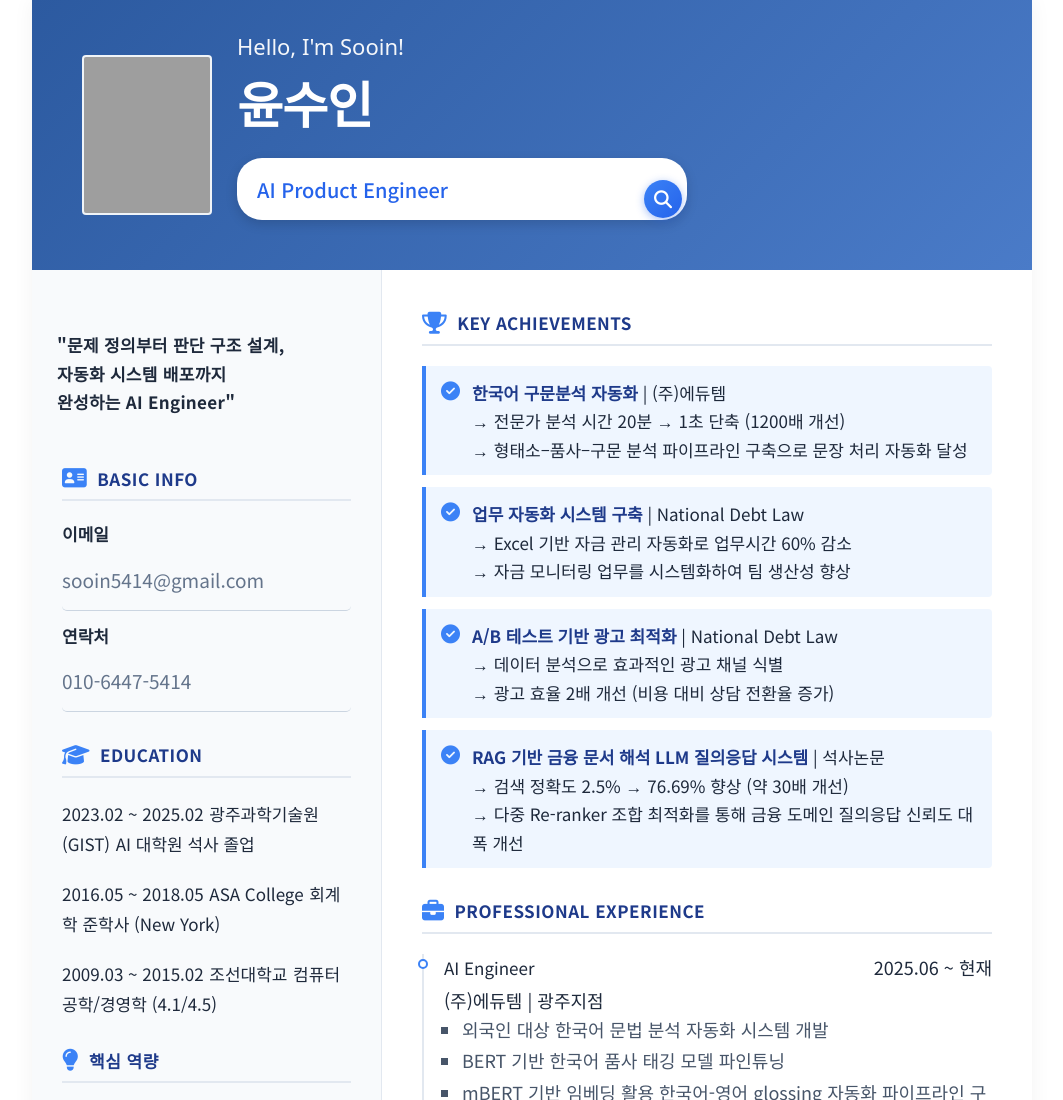
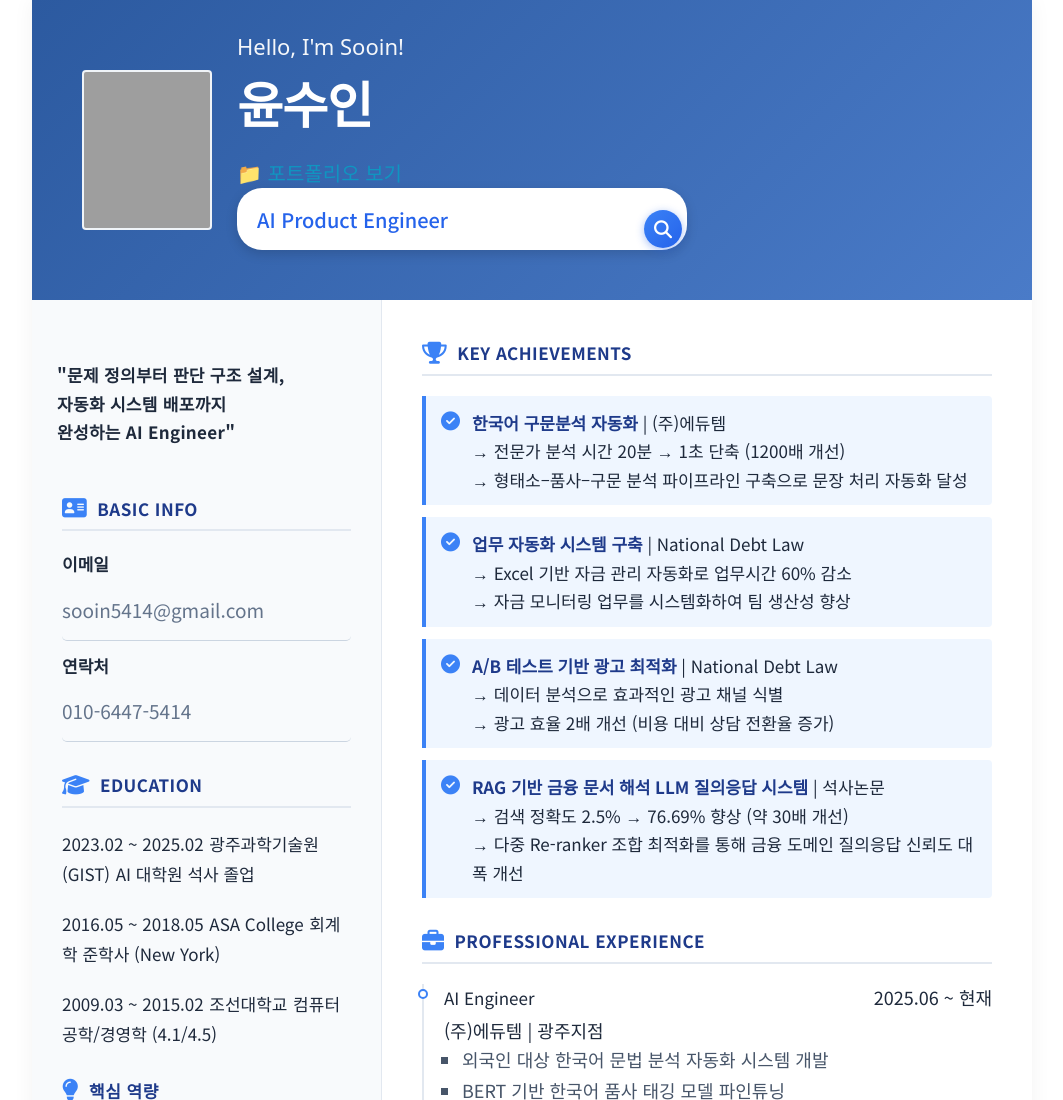
Before and after one commit to sooin5414/resume-site, a plain HTML site: page index.html in a window 1280 px wide. Shown: the top 1100 px of the page, without its empty margins (108-1171 px from the left). Drawn offline with nearby package versions, Linux system fonts and the light colour scheme; grey boxes are pictures that could not be loaded; a web font is replaced by a local one.

Commit message:
Update index.html

```diff
--- a/index.html
+++ b/index.html
@@ -424,7 +424,7 @@
         <div style="flex: 1;">
           <h3 style="margin: 0 0 5px 0; font-size: 1.1rem; font-weight: 300; color: white; opacity: 0.95;">Hello, I'm Sooin!</h3>
           <h1 style="margin: 0 0 15px 0; font-size: 2.5rem; font-weight: 900; color: white; letter-spacing: -1px;">윤수인&nbsp;</h1>
-
+          <a href="./sooin_portfolio.html">📁 포트폴리오 보기</a>
           <!-- Search Box with Pill Design -->
           <div style="position: relative; max-width: 450px;">
             <input type="text" value="AI Product Engineer" style="width: 100%; padding: 12px 50px 12px 20px; border: none; border-radius: 25px; font-size: 1rem; background: white; box-shadow: 0 4px 12px rgba(0, 0, 0, 0.15); font-weight: 500; color: #2563eb;">
```
